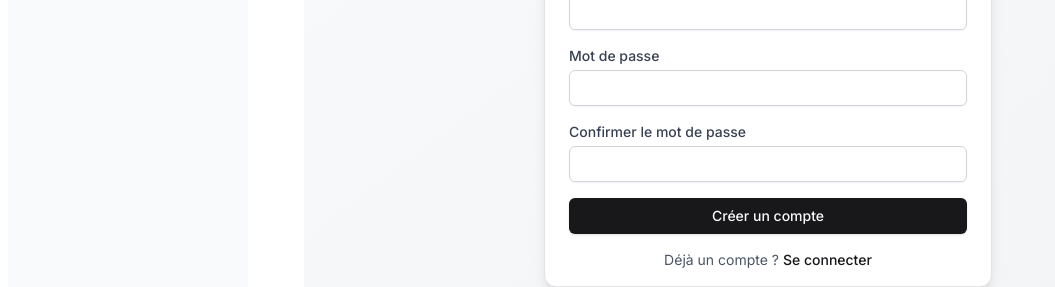
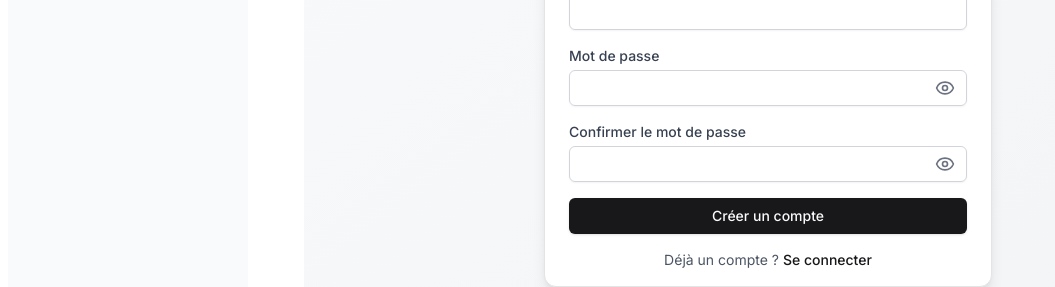
Before and after one commit to SNEAXIII/Cesi_Zen, a Next.js app in the folder front/: page /register in a window 1280 px wide. Shown: the part 408-695 px from the top of the page, without its empty margins (0-1055 px from the left). Built offline with nearby package versions, Linux system fonts and the light colour scheme; no server answers; a web font is replaced by a local one.

Commit message:
Add show password

```diff
--- a/front/app/login/page.tsx
+++ b/front/app/login/page.tsx
@@ -8,7 +8,7 @@ import { Input } from '@/components/ui/input';
 import { Button } from '@/components/ui/button';
 import { Card, CardContent, CardHeader, CardTitle } from '@/components/ui/card';
 import { Alert, AlertDescription, AlertTitle } from '@/components/ui/alert';
-import { Loader, CheckCircle } from 'lucide-react';
+import { Loader, CheckCircle, Eye, EyeOff } from 'lucide-react';
 import { MdErrorOutline } from 'react-icons/md';
 import styles from '@/app/ui/form.module.css';
 import { BiUser } from 'react-icons/bi';
@@ -22,6 +22,7 @@ function LoginPageContent() {
   const router = useRouter();
   const searchParams = useSearchParams();
   const callbackUrl = searchParams.get('callbackUrl') ?? '/';
+  const [showPassword, setShowPassword] = useState(false);
   const [formData, setFormData] = useState<LoginFormData>({
     username: '',
     password: '',
@@ -136,16 +137,26 @@ function LoginPageContent() {
                     Mot de passe
                   </label>
                 </div>
+                <div className="relative">
                   <Input
                     id='password'
                     name='password'
-                  type='password'
+                    type={showPassword ? 'text' : 'password'}
                     autoComplete='current-password'
                     required
                     value={formData.password}
                     onChange={handleChange}
-                  className={styles.inputBase}
+                    className={`${styles.inputBase} pr-10`}
                   />
+                  <button
+                    type="button"
+                    className="absolute right-3 top-1/2 -translate-y-1/2 text-gray-500 hover:text-gray-700"
+                    onClick={() => setShowPassword(!showPassword)}
+                    tabIndex={-1}
+                  >
+                    {showPassword ? <EyeOff className="h-5 w-5" /> : <Eye className="h-5 w-5" />}
+                  </button>
+                </div>
               </div>
             </div>
             <Button
--- a/front/app/register/page.tsx
+++ b/front/app/register/page.tsx
@@ -3,7 +3,7 @@
 import { useState } from 'react';
 import { useRouter } from 'next/navigation';
 import Link from 'next/link';
-import { Loader } from 'lucide-react';
+import { Loader, Eye, EyeOff } from 'lucide-react';
 import styles from '@/app/ui/form.module.css';
 import { Button } from '@/components/ui/button';
 import { Input } from '@/components/ui/input';
@@ -24,6 +24,8 @@ export default function RegisterPage() {
     confirm_password: '',
   });
   const [fieldErrors, setFieldErrors] = useState<Record<string, string>>({});
+  const [showPassword, setShowPassword] = useState(false);
+  const [showConfirmPassword, setShowConfirmPassword] = useState(false);
   const inputErrorClass = 'border-red-500';
   const handleChange = (e: React.ChangeEvent<HTMLInputElement>) => {
     const { name, value } = e.target;
@@ -143,15 +145,25 @@ export default function RegisterPage() {
                 >
                   Mot de passe
                 </label>
+                <div className="relative">
                   <Input
                     id='password'
                     name='password'
-                  type='password'
+                    type={showPassword ? 'text' : 'password'}
                     required
                     value={formData.password}
                     onChange={handleChange}
-                  className={`${styles.inputBase} ${fieldErrors.password ? inputErrorClass : ''}`}
+                    className={`${styles.inputBase} ${fieldErrors.password ? inputErrorClass : ''} pr-10`}
                   />
+                  <button
+                    type="button"
+                    className="absolute right-3 top-1/2 -translate-y-1/2 text-gray-500 hover:text-gray-700"
+                    onClick={() => setShowPassword(!showPassword)}
+                    tabIndex={-1}
+                  >
+                    {showPassword ? <EyeOff className="h-5 w-5" /> : <Eye className="h-5 w-5" />}
+                  </button>
+                </div>
                 {fieldErrors.password && (
                   <p className='mt-1 text-sm text-red-600'>{fieldErrors.password}</p>
                 )}
@@ -163,15 +175,25 @@ export default function RegisterPage() {
                 >
                   Confirmer le mot de passe
                 </label>
+                <div className="relative">
                   <Input
                     id='confirm_password'
                     name='confirm_password'
-                  type='password'
+                    type={showConfirmPassword ? 'text' : 'password'}
                     required
                     value={formData.confirm_password}
                     onChange={handleChange}
-                  className={`${styles.inputBase} ${fieldErrors.confirm_password ? inputErrorClass : ''}`}
+                    className={`${styles.inputBase} ${fieldErrors.confirm_password ? inputErrorClass : ''} pr-10`}
                   />
+                  <button
+                    type="button"
+                    className="absolute right-3 top-1/2 -translate-y-1/2 text-gray-500 hover:text-gray-700"
+                    onClick={() => setShowConfirmPassword(!showConfirmPassword)}
+                    tabIndex={-1}
+                  >
+                    {showConfirmPassword ? <EyeOff className="h-5 w-5" /> : <Eye className="h-5 w-5" />}
+                  </button>
+                </div>
                 {fieldErrors.confirm_password && (
                   <p className='mt-1 text-sm text-red-600'>{fieldErrors.confirm_password}</p>
                 )}
```
Also changed, not shown: 1 other file (tests, documents, lock files or other folders). Lines whose indentation alone changed are shown as unchanged.
